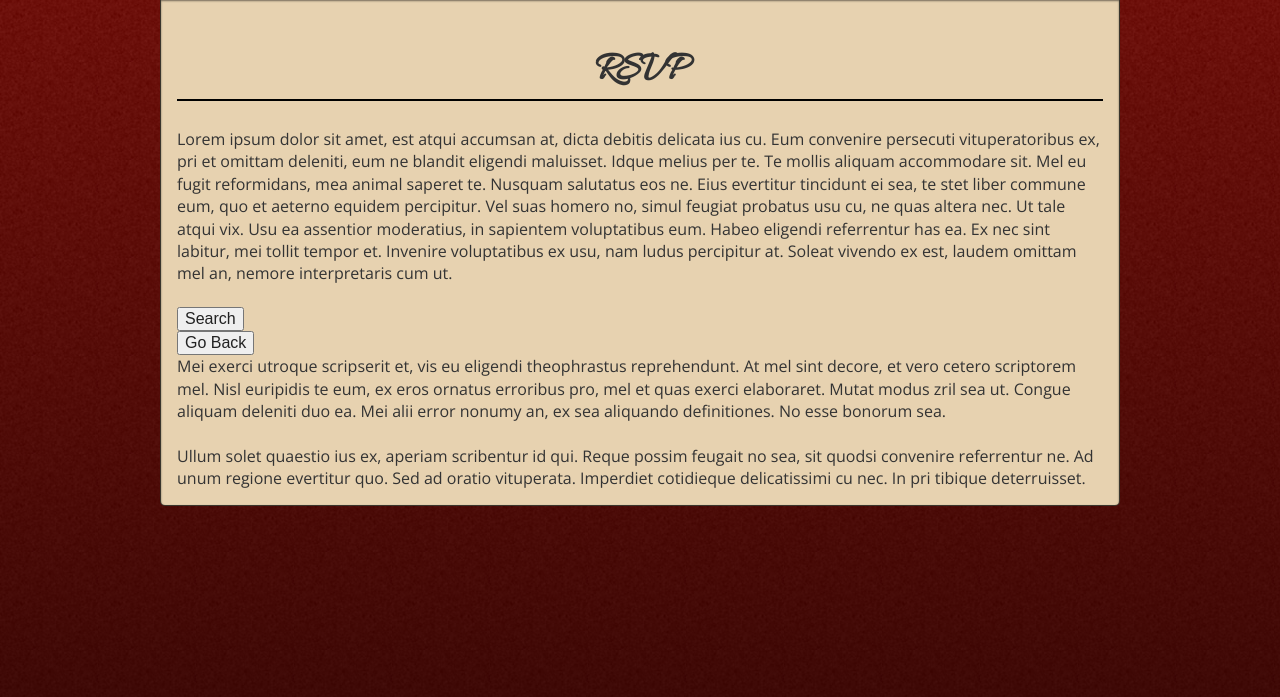
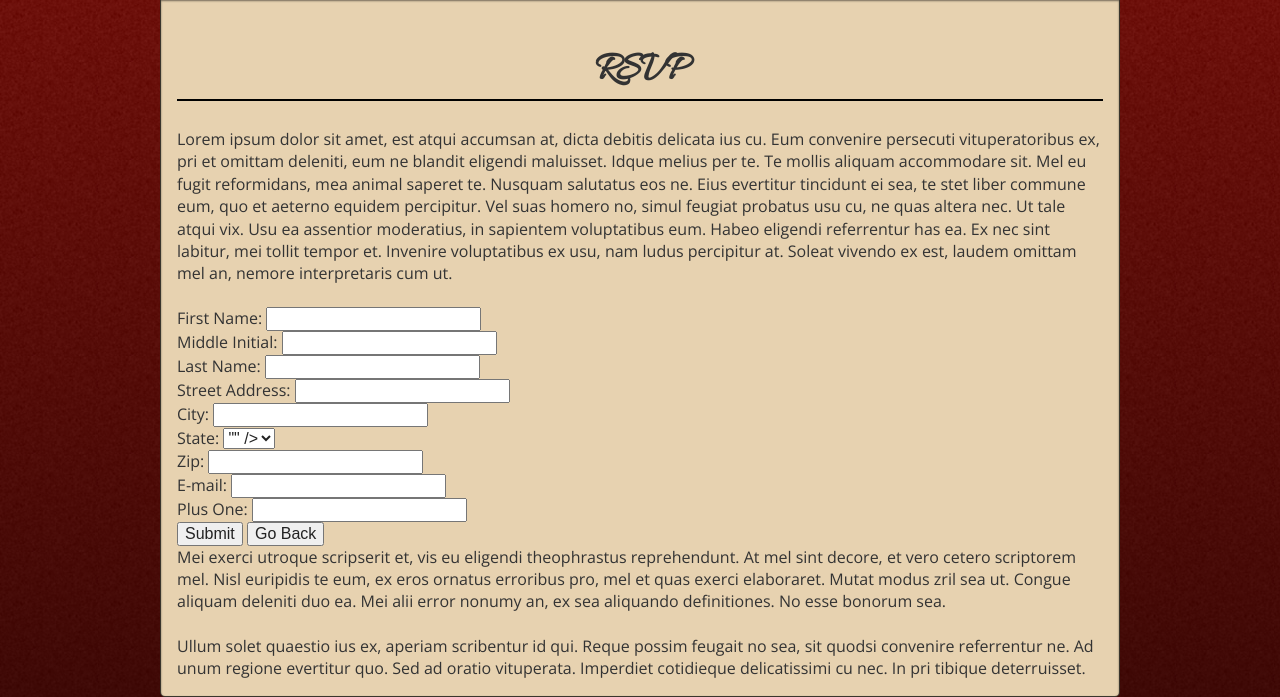
Before and after one commit to RyanAStrouse/StrouseWedding, a PHP site: page /lookupRSVP.php in a window 1280 px wide. Shown: the part 232-929 px from the top of the page. Run offline with PHP 8.4, Linux system fonts and the light colour scheme; data that the repository does not hold is empty; a stand-in replaces the project's code that opens the database connection.

Commit message:
More fixes
Still attempting to get the search feature to work, almost there

```diff
--- a/public_html/strousewedding.com/lookupRSVP.php
+++ b/public_html/strousewedding.com/lookupRSVP.php
@@ -1,81 +1,136 @@
 <?php
-	require_once 'Template.php';
+	include_once 'Database.php';
 	include_once 'header.php';
 ?>
 
-	<div class="content wrapper">
-
+<div class="content wrapper">
 	<h1>RSVP</h1>
 
-	Lorem ipsum dolor sit amet, est atqui accumsan at, dicta debitis delicata ius cu. Eum convenire persecuti vituperatoribus ex, pri et omittam deleniti, eum ne blandit eligendi maluisset. Idque melius per te. Te mollis aliquam accommodare sit.  Mel eu fugit reformidans, mea animal saperet te. Nusquam salutatus eos ne. Eius evertitur tincidunt ei sea, te stet liber commune eum, quo et aeterno equidem percipitur. Vel suas homero no, simul feugiat probatus usu cu, ne quas altera nec. Ut tale atqui vix.  Usu ea assentior moderatius, in sapientem voluptatibus eum. Habeo eligendi referrentur has ea. Ex nec sint labitur, mei tollit tempor et. Invenire voluptatibus ex usu, nam ludus percipitur at. Soleat vivendo ex est, laudem omittam mel an, nemore interpretaris cum ut.
+	Lorem ipsum dolor sit amet, est atqui accumsan at, dicta debitis delicata ius cu.
+	Eum convenire persecuti vituperatoribus ex, pri et omittam deleniti, eum ne blandit eligendi maluisset.
+	Idque melius per te. Te mollis aliquam accommodare sit.  Mel eu fugit reformidans, mea animal saperet te.
+	Nusquam salutatus eos ne. Eius evertitur tincidunt ei sea, te stet liber commune eum, quo et aeterno equidem percipitur.
+	Vel suas homero no, simul feugiat probatus usu cu, ne quas altera nec. Ut tale atqui vix.
+	Usu ea assentior moderatius, in sapientem voluptatibus eum. Habeo eligendi referrentur has ea.
+	Ex nec sint labitur, mei tollit tempor et. Invenire voluptatibus ex usu, nam ludus percipitur at.
+	Soleat vivendo ex est, laudem omittam mel an, nemore interpretaris cum ut.
 	<br><br>
 
 	<!-- Collect information for RSVP form -->
-	<form method="post" id="subForm" action="lookupRSVP.php">
-
 	<?php
-	$table = "Guests";
-	if(isset($_GET['guest_id']) and !isset($_POST['txtFname']))
+	$table="Guests";
+	if(isset($_GET['guest_id']) AND !isset($_POST['txtFname']))
 	{
-		$searchid = mysql_real_escape_string($_POST['guest_id']);
+		$searchid = mysql_real_escape_string($_GET['guest_id']);
 		$result = mysql_query("SELECT `firstName`, `middleName`, `lastName`, `streetAddress`, `city`, `state`, `zip`, `email`, `plusOne`, `attending` FROM $table WHERE guest_id='$searchid'");
-
-	echo'
-		<div>
+	}
+	?>
+		<form method="post" action="lookupRSVP.php?id="<?php echo $searchid; ?>" />
 			<div>
 				<label for="txtFname">First Name:</label>
-				<input type="text" class="required" name="txtFname" value="'.mysql_result($result,0,1).'"">
+				<input type="text" class="required" name="txtFname" value="<?php mysql_result($result,0,1); ?>" />
 			</div>
 
 			<div>
 				<label for="txtMname">Middle Initial:</label>
-				<input type="text" class="required" name="txtMname" value="'.mysql_result($result,0,2).'"">
+				<input type="text" class="required" name="txtMname" value="<?php mysql_result($result,0,2); ?>" />
 			</div>
 
 			<div>
 				<label for="txtLname">Last Name:</label>
-				<input type="text" class="required" name="txtLname" value="'.mysql_result($result,0,3).'"">
+				<input type="text" class="required" name="txtLname" value="<?php mysql_result($result,0,3); ?>" />
 			</div>
 
 			<div>
 				<label for="txtStreetAddress">Street Address:</label>
-				<input type="text" class="required" name="txtLname" value="'.mysql_result($result,0,4).'"">
+				<input type="text" class="required" name="txtStreetAddress" value="<?php mysql_result($result,0,4); ?>" />
 			</div>
 
 			<div>
 				<label for="txtCity">City:</label>
-				<input type="text" class="required" name="txtLname" value="'.mysql_result($result,0,5).'"">
+				<input type="text" class="required" name="txtCity" value="<?php mysql_result($result,0,5); ?>" />
 			</div>
 
 			<div>
 				<label for="txtState">State:</label>
-				<input type="text" class="required" name="txtLname" value="'.mysql_result($result,0,6).'"">
+				<select name="txtState">
+                <option value="" selected="<?php mysql_result($result,0,6); ?>" disabled="true">"<?php mysql_result($result,0,6); ?>" /></option>
+	                <option value="AL">AL</option>
+					<option value="AK">AK</option>
+					<option value="AZ">AZ</option>
+					<option value="AR">AR</option>
+					<option value="CA">CA</option>
+					<option value="CO">CO</option>
+					<option value="CT">CT</option>
+					<option value="DE">DE</option>
+					<option value="DC">DC</option>
+					<option value="FL">FL</option>
+					<option value="GA">GA</option>
+					<option value="HI">HI</option>
+					<option value="ID">ID</option>
+					<option value="IL">IL</option>
+					<option value="IN">IN</option>
+					<option value="IA">IA</option>
+					<option value="KS">KS</option>
+					<option value="KY">KY</option>
+					<option value="LA">LA</option>
+					<option value="ME">ME</option>
+					<option value="MD">MD</option>
+					<option value="MA">MA</option>
+					<option value="MI">MI</option>
+					<option value="MN">MN</option>
+					<option value="MS">MS</option>
+					<option value="MO">MO</option>
+					<option value="MT">MT</option>
+					<option value="NE">NE</option>
+					<option value="NV">NV</option>
+					<option value="NH">NH</option>
+					<option value="NJ">NJ</option>
+					<option value="NM">NM</option>
+					<option value="NY">NY</option>
+					<option value="NC">NC</option>
+					<option value="ND">ND</option>
+					<option value="OH">OH</option>
+					<option value="OK">OK</option>
+					<option value="OR">OR</option>
+					<option value="PA">PA</option>
+					<option value="RI">RI</option>
+					<option value="SC">SC</option>
+					<option value="SD">SD</option>
+					<option value="TN">TN</option>
+					<option value="TX">TX</option>
+					<option value="UT">UT</option>
+					<option value="VT">VT</option>
+					<option value="VA">VA</option>
+					<option value="WA">WA</option>
+					<option value="WV">WV</option>
+					<option value="WI">WI</option>
+					<option value="WY">WY</option>
+                </select>
 			</div>
 
 			<div>
 				<label for="txtZip">Zip:</label>
-				<input type="text" class="required" name="txtZip" value="'.mysql_result($result,0,7).'"">
+				<input type="text" class="required" name="txtZip" value="<?php mysql_result($result,0,7); ?>" />
 			</div>
 
 			<div>
 				<label for="txtEmail">E-mail:</label>
-				<input type="text" class="required" name="txtLname" value="'.mysql_result($result,0,8).'"">
+				<input type="text" class="required" name="txtEmail" value="<?php mysql_result($result,0,8); ?>" />
 			</div>
 
 			<div>
 				<label for="txtPlusOne">Plus One:</label>
-				<input type="text" class="required" name="txtPlusOne" value="'.mysql_result($result,0,9).'"">
+				<input type="text" class="required" name="txtPlusOne" value="<?php mysql_result($result,0,9); ?>" />
 			</div>
-		</div>';
-	}
-	?>
-	<input class="btn" type="submit" value="Search">
-	</form>
 
-	<form>
+	<input class="btn" type="submit" value="Submit">
 	<input class="btn" type="submit" value="Go Back" formaction="RSVP.php">
 	</form>
 	<!-- End collect information form -->
+
+
+	<!-- Edited out for now
 	<table>
 	<?php
 			$rows=mysql_query("SELECT * FROM $table WHERE `firstName` LIKE '$firstName' AND `middleName` LIKE '$middleName' AND `lastName` LIKE '$lastName'");
@@ -97,7 +152,8 @@
 				echo '</tr>';
 			}
 	?>
-	</table>
+	</table> -->
+
 	Mei exerci utroque scripserit et, vis eu eligendi theophrastus reprehendunt. At mel sint decore, et vero cetero scriptorem mel. Nisl euripidis te eum, ex eros ornatus erroribus pro, mel et quas exerci elaboraret. Mutat modus zril sea ut. Congue aliquam deleniti duo ea. Mei alii error nonumy an, ex sea aliquando definitiones. No esse bonorum sea.
 	<br><br>
 	Ullum solet quaestio ius ex, aperiam scribentur id qui. Reque possim feugait no sea, sit quodsi convenire referrentur ne. Ad unum regione evertitur quo. Sed ad oratio vituperata. Imperdiet cotidieque delicatissimi cu nec. In pri tibique deterruisset.
```
